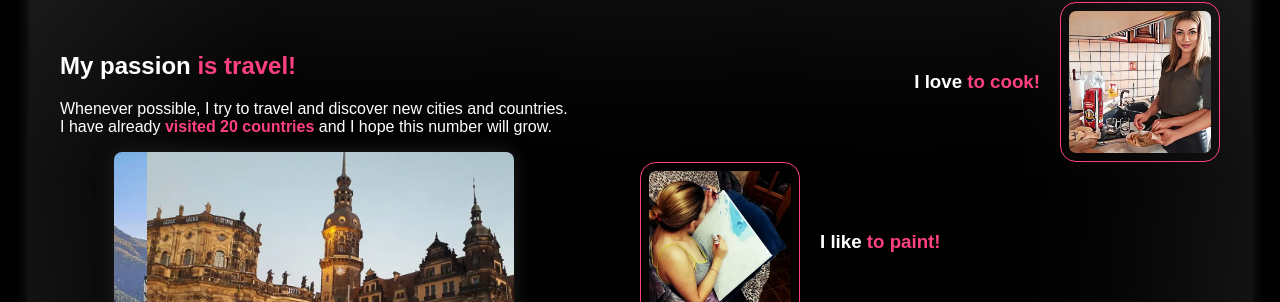
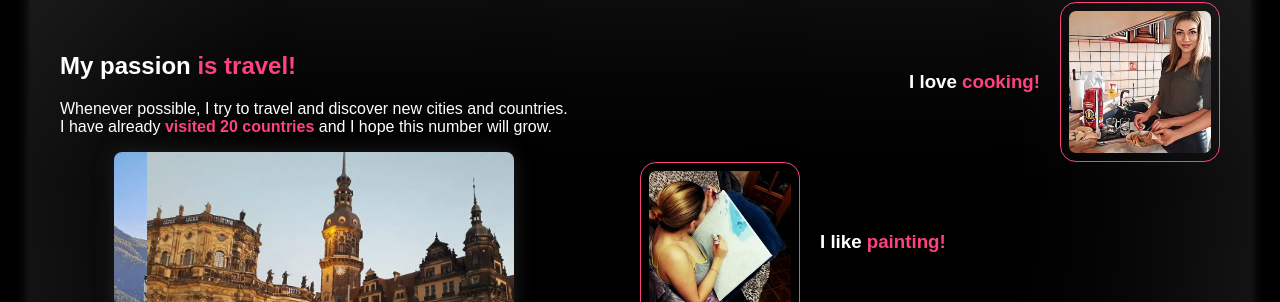
Before and after one commit to KorolMariia/Personal-website, a React (Create React App) app: page /additionally in a window 1280 px wide. Shown: the part 134-436 px from the top of the page. Built offline with nearby package versions, Linux system fonts and the light colour scheme.

Commit message:
fixed section additionally

```diff
--- a/src/components/SectionAdditionally/SectionAdditionally.jsx
+++ b/src/components/SectionAdditionally/SectionAdditionally.jsx
@@ -1,4 +1,4 @@
-import React from 'react';import './SectionAdditionally.scss';
+import React from 'react'; import './SectionAdditionally.scss';
 
 export default function SectionAdditionally() {
   return (
@@ -51,7 +51,7 @@ export default function SectionAdditionally() {
       <div className="additionally-other">
         <div className="other end">
           <h3>
-            I love <span className="color">to cook!</span>
+            I love <span className="color">cooking!</span>
           </h3>
           <img
             className="other-foto"
@@ -66,7 +66,7 @@ export default function SectionAdditionally() {
             alt="Foto-Painting"
           />
           <h3>
-            I like <span className="color">to paint!</span>
+            I like <span className="color">painting!</span>
           </h3>
         </div>
         <div className="other end">
```
